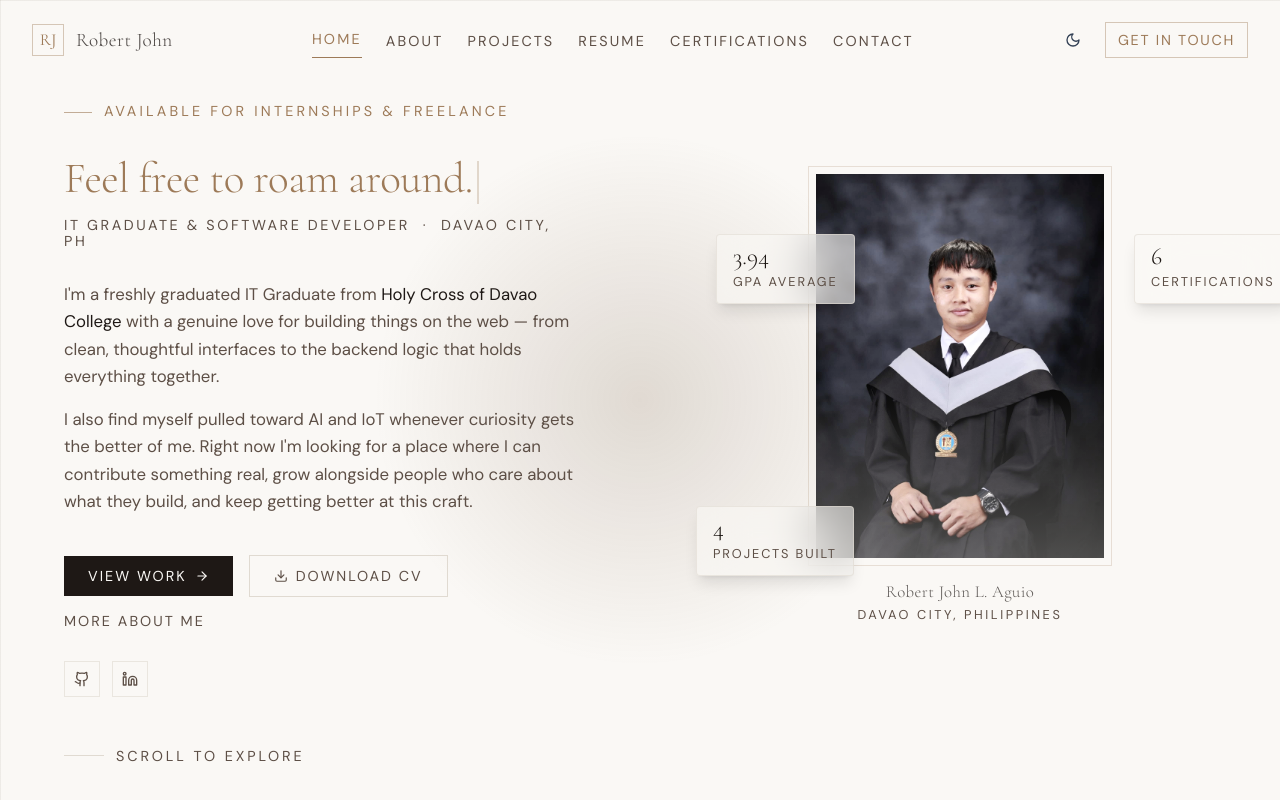
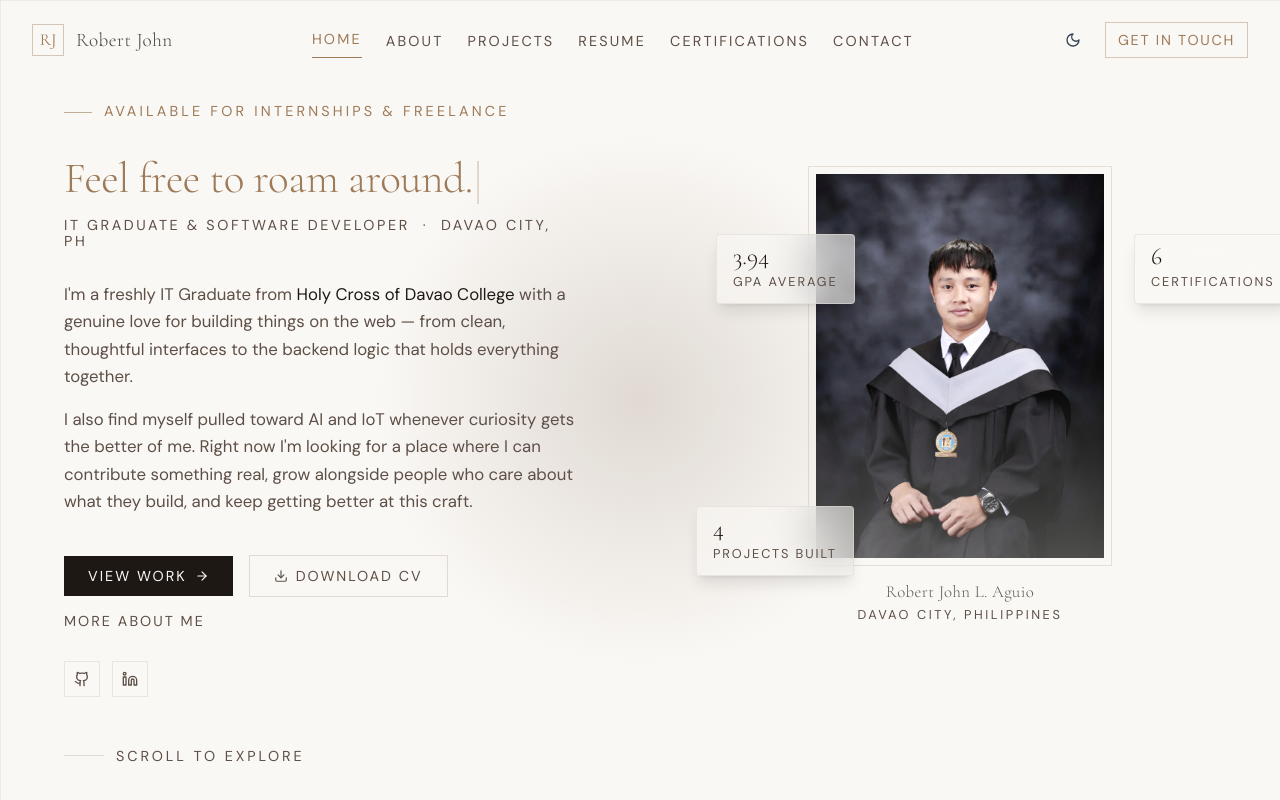
Before and after one commit to UserReji/Official-Portfolio, a Next.js app: page / in a window 1280 px wide. Shown: the top 800 px of the page. Built offline with nearby package versions, Linux system fonts and the light colour scheme; no server answers.

Commit message:
fix summary

```diff
--- a/src/components/sections/hero.tsx
+++ b/src/components/sections/hero.tsx
@@ -205,7 +205,7 @@ export function HeroSection() {
             className="space-y-4 mb-10 max-w-lg"
           >
             <p className="font-sans text-sm leading-relaxed text-muted-foreground">
-              I&apos;m a freshly graduated IT Graduate from{" "}
+              I&apos;m a freshly IT Graduate from{" "}
               <span className="text-foreground">Holy Cross of Davao College</span> with a
               genuine love for building things on the web — from clean, thoughtful interfaces
               to the backend logic that holds everything together.
```
